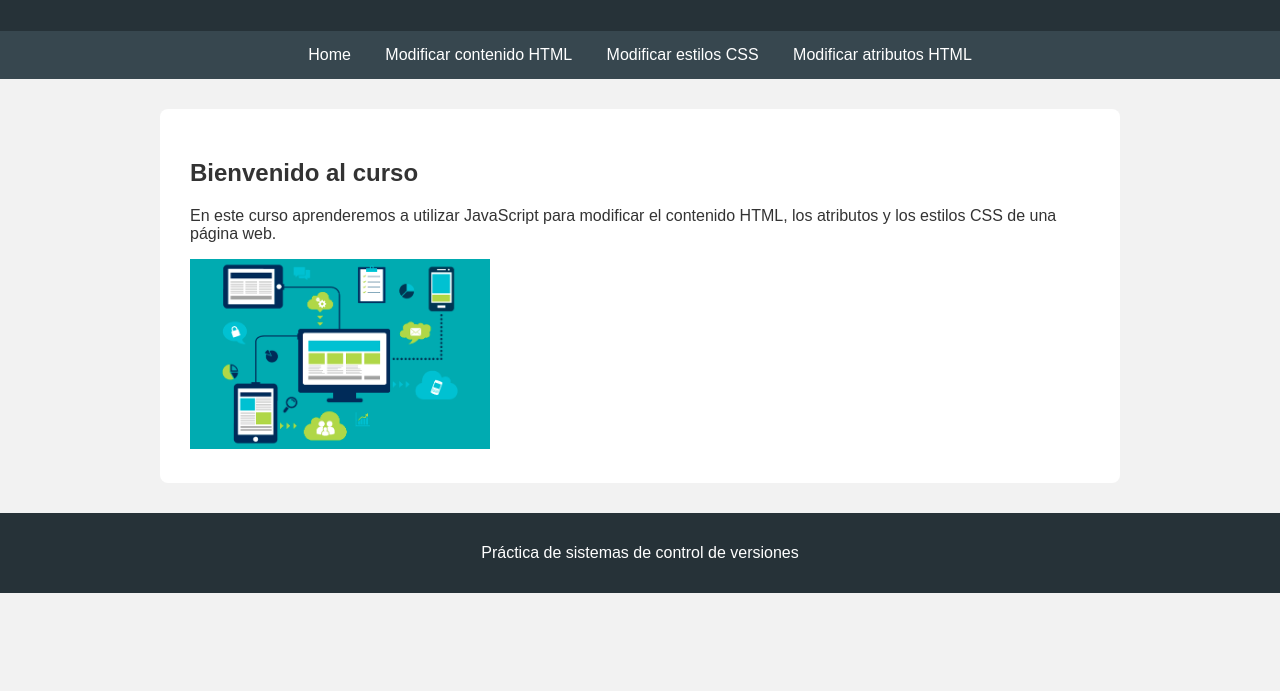
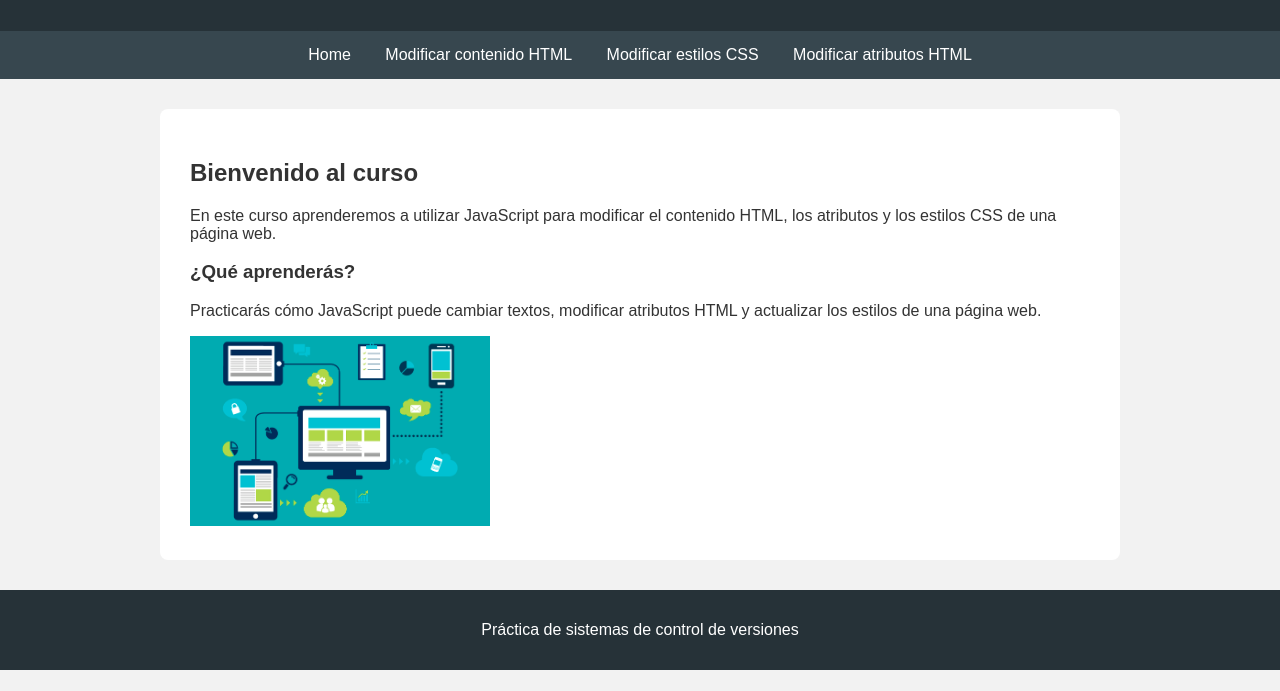
Before and after one commit to Imanol-Margarit/sistema_control_versiones_Imanol, a website built with webpack: page html5-boilerplate-main/src/index.html in a window 1280 px wide. Shown: the part 109-800 px from the top of the page. Built offline with nearby package versions, Linux system fonts and the light colour scheme.

Commit message:
Hotfix: millorar el contingut de la versio 1.0

```diff
--- a/html5-boilerplate-main/src/index.html
+++ b/html5-boilerplate-main/src/index.html
@@ -40,6 +40,13 @@
       En este curso aprenderemos a utilizar JavaScript para modificar
       el contenido HTML, los atributos y los estilos CSS de una página web.
     </p>
+    <section class="mejora-contenido">
+      <h3>¿Qué aprenderás?</h3>
+      <p>
+        Practicarás cómo JavaScript puede cambiar textos, modificar atributos
+        HTML y actualizar los estilos de una página web.
+      </p>
+    </section>
   </main>
 
   <footer>
```
